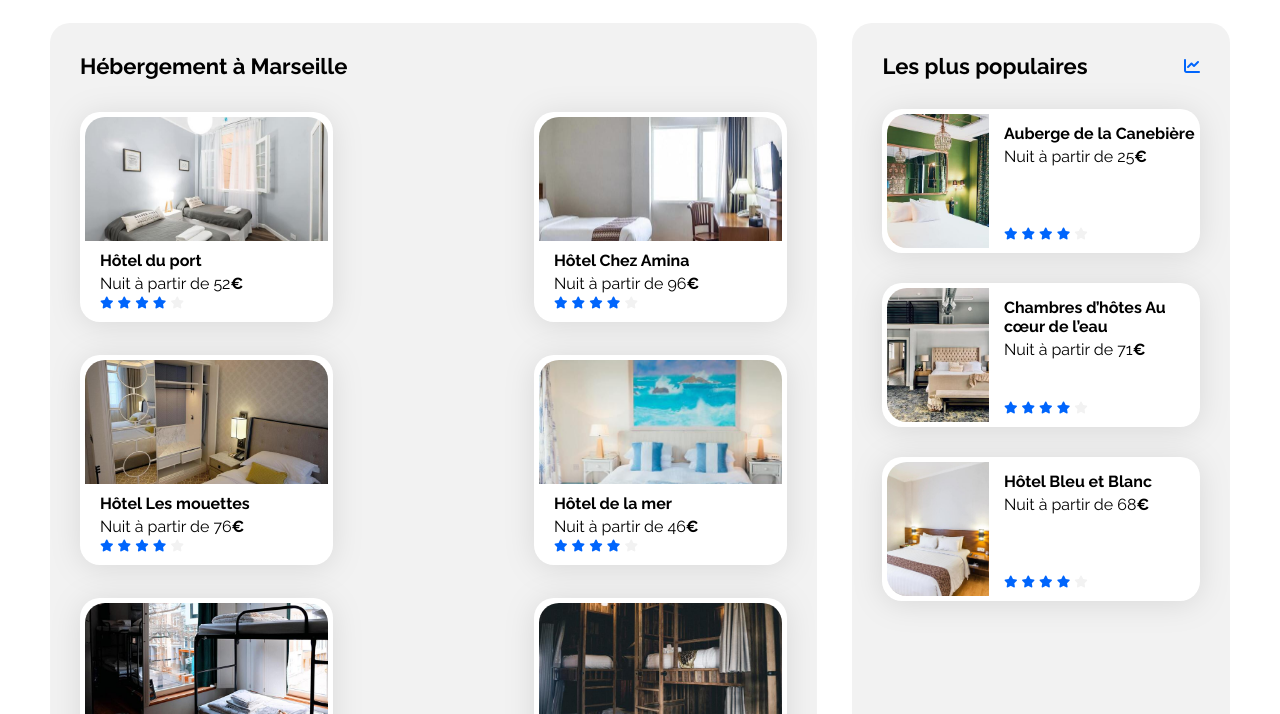
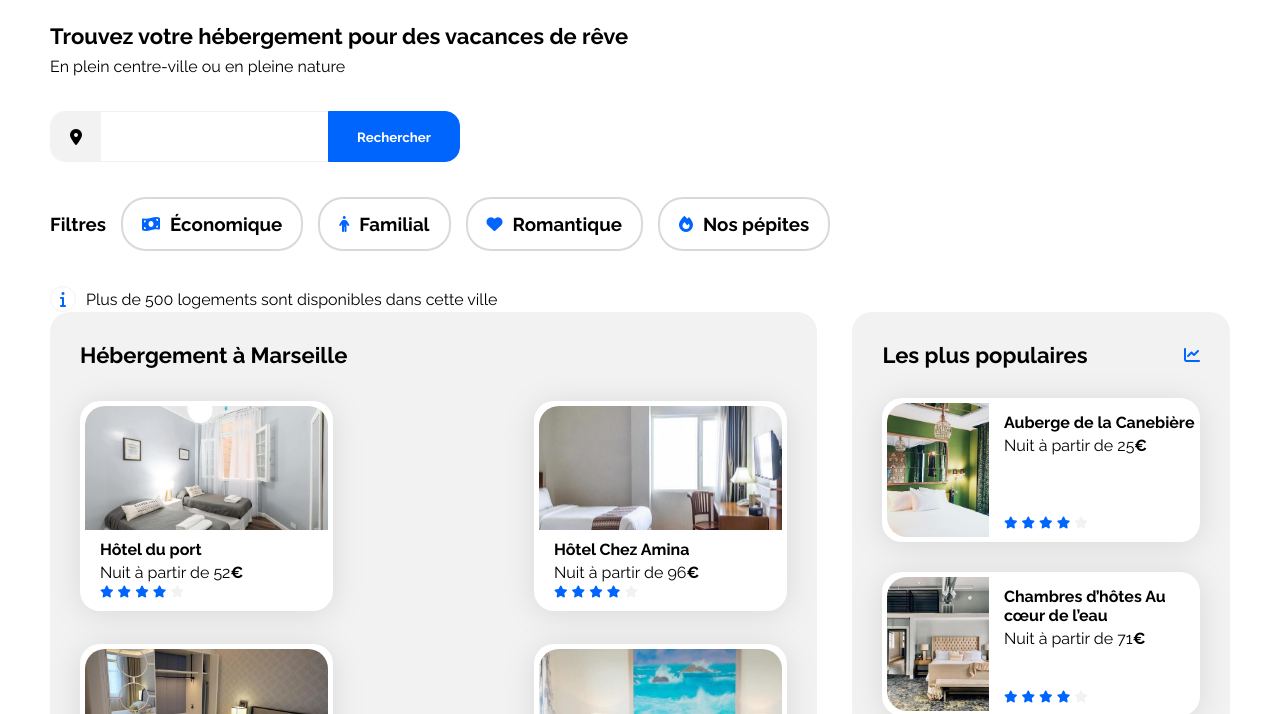
Before and after one commit to ValentinLnn/Projet2OC, a plain HTML site: page index.html in a window 1280 px wide. Shown: the part 86-800 px from the top of the page. Drawn offline with Linux system fonts and the light colour scheme.

Commit message:
Ajout Info-group version Desktop

```diff
--- a/css/style.css
+++ b/css/style.css
@@ -64,10 +64,114 @@ a {
     color: inherit;
     text-decoration: none;
 }
-
+.info-group{
+    display:flex;
+    flex-direction:column;
+    gap: 35px;
+}
+.headline{
+    display: flex;
+    flex-direction: column;
+    gap: 8px;
+}
 .section-title {
     margin: 0;
     font-size: 22px;
+}
+.section-subtitle {
+    margin:0;
+}
+.search-bar {
+    display: flex;
+    align-items: center;
+  }
+.border-search{
+    display:flex;
+    border: 1px solid #F2F2F2;
+    border-right: 0;
+    border-radius: 15px 0 0 15px;
+    overflow: hidden;
+
+}
+  .location {
+    width: 50px;
+    height: 49px;
+    flex-shrink: 0;
+    display: flex;
+    align-items: center;
+    justify-content: center;
+    background:#F2F2F2;
+  }
+
+  .search-input {
+    width: 179px;
+    outline:0;
+    padding: 14px 24px 14px 24px;
+    font-size: 18px;
+    font-weight: bold;
+    text-align: center;
+    border: 0;
+  }
+
+  .search-button {
+    width: 132px;
+    height: 51px;
+    padding: 15px 16px;
+    border-radius: 0 15px 15px 0;
+    border: 1px solid #0065FC;
+    background: #0065FC;
+    color: white;
+    font-weight: bold;
+    cursor: pointer;
+  }
+.filter {
+    display:flex;
+    align-items: center;
+    gap:15px;
+}
+.Icon-filter{
+    height: 42px;
+    display:flex;
+    align-items: center;
+    gap: 10px;
+    padding: 4px 19px;
+    border-radius: 25px;
+    border: 2px solid var(--grey-tint-2, #D9D9D9);
+    cursor:pointer;
+
+}
+.Icon-filter:hover{
+    height: 42px;
+    display:flex;
+    align-items: center;
+    gap: 10px;
+    padding: 4px 19px;
+    border-radius: 25px;
+    border: 2px solid var(--grey-tint-2, #D9D9D9);
+    background: var(--blue-light, #DEEBFF);
+
+}
+h3 {
+    margin:0;
+}
+.Infobar {
+display:flex;
+gap: 10px;
+align-items: center;
+display: flex;
+}
+.Infobar i{
+    border-radius: 50%;
+    border: 1px solid #F2F2F2;
+    height: 24px;
+    width: 24px;
+    justify-content: center;
+    align-items: center;
+    display: flex;
+}
+.Infobar h3{
+    font-size: 16px;
+    font-weight: normal;
 }
 .card {
     background-color: white;
--- a/index.html
+++ b/index.html
@@ -29,6 +29,45 @@
     </header>
     <div class="main-container">
         <main>
+            <div class="info-group">
+                <div class="headline">
+                    <h2 class="section-title">Trouvez votre hébergement pour des vacances de rêve</h2>
+                    <p class="section-subtitle">En plein centre-ville ou en pleine nature</p>
+                </div>
+                <form id="recherche-bar">
+                    <div class="search-bar">
+                        <div class="border-search">
+                        <div class="location">
+                            <i class="fas fa-location-dot"></i>
+                        </div>
+                        <input type="text" class="search-input" placeholder="">
+                        </div>
+                        <button class="search-button">Rechercher</button>
+                    </div>
+                </form>
+                <div class="filter">
+                  <h3>Filtres</h3>
+                  <div class="Icon-filter">
+                    <i class="fa-solid fa-money-bill-wave"></i>
+                    <h3>Économique</h3>
+                  </div>
+                  <div class="Icon-filter">
+                    <i class="fa-solid fa-person"></i>
+                    <h3>Familial</h3>
+                  </div>
+                  <div class="Icon-filter">
+                    <i class="fa-solid fa-heart"></i>
+                    <h3>Romantique</h3>
+                  </div>
+                  <div class="Icon-filter">
+                    <i class="fa-solid fa-fire"></i>
+                    <h3>Nos pépites</h3>
+                  </div>
+                </div>
+                <div class="Infobar">
+                    <i class="fa-solid fa-info"></i><h3>Plus de 500 logements sont disponibles dans cette ville</h3>
+                </div>
+            </div>
             <div class="hebergements-and-populaires">
                 <section class="hebergements">
                     <div class="container-hebergements">
```
